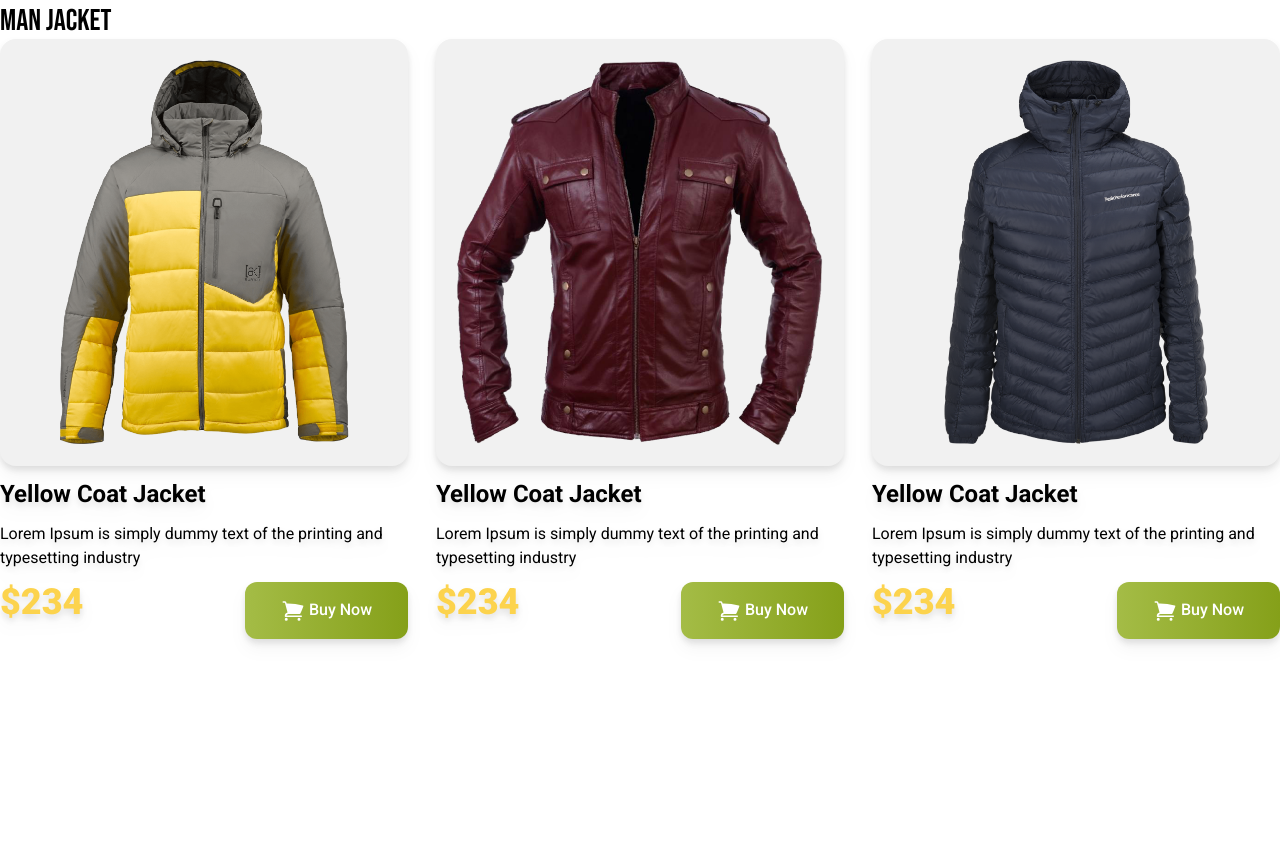
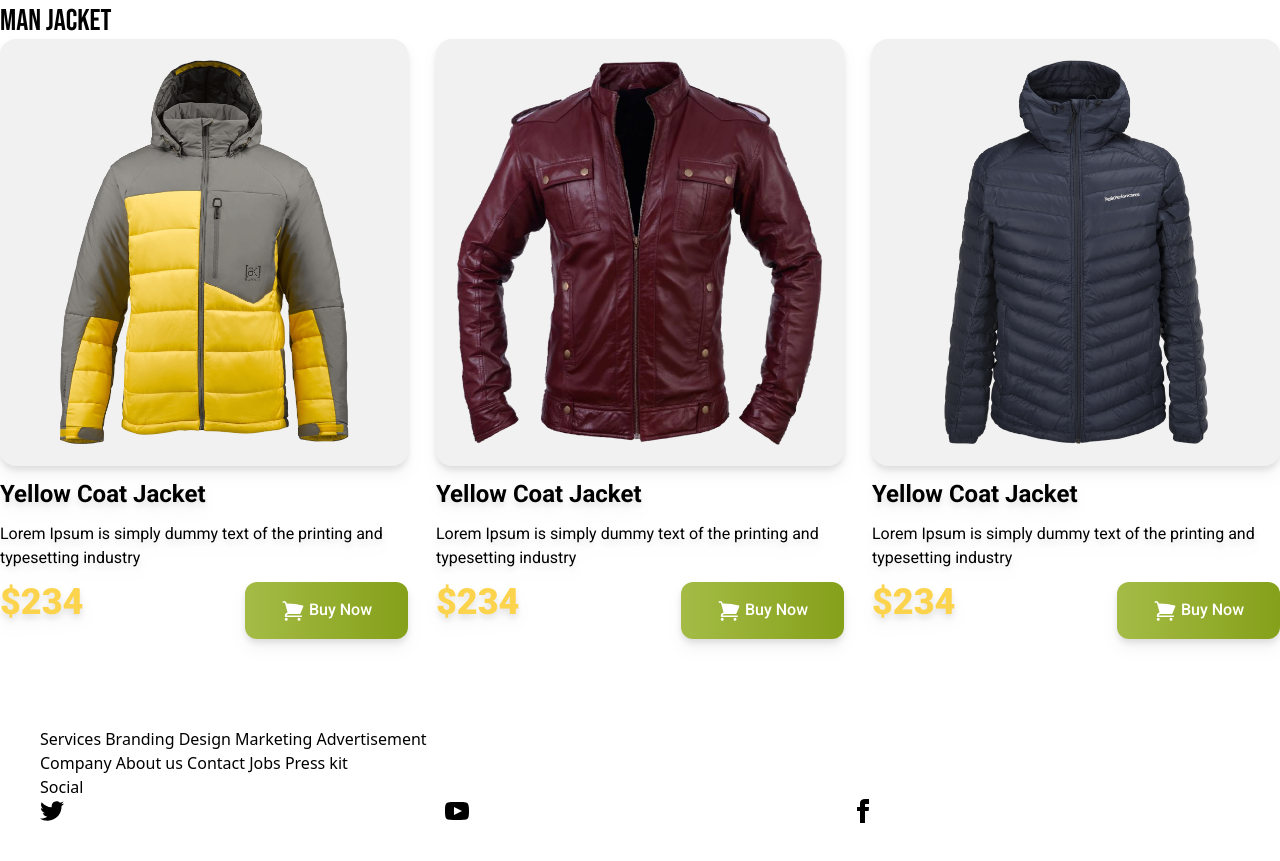
Before and after one commit to sohan-99/penguen-shop, a plain HTML site: page index.html in a window 1280 px wide. Shown: the part 1376-2237 px from the top of the page. Before the commit the page ends 2063 px from the top, so only its background shows below. Drawn offline with nearby package versions, Linux system fonts and the light colour scheme.

Commit message:
footer option

```diff
--- a/index.html
+++ b/index.html
@@ -159,8 +159,29 @@
     </div>
 </section>
     </main>
-    <footer>
-
-    </footer>
+    <footer class="footer p-10 bg-base-300 text-base-content">
+        <div>
+          <span class="footer-title">Services</span>
+          <a class="link link-hover">Branding</a>
+          <a class="link link-hover">Design</a>
+          <a class="link link-hover">Marketing</a>
+          <a class="link link-hover">Advertisement</a>
+        </div>
+        <div>
+          <span class="footer-title">Company</span>
+          <a class="link link-hover">About us</a>
+          <a class="link link-hover">Contact</a>
+          <a class="link link-hover">Jobs</a>
+          <a class="link link-hover">Press kit</a>
+        </div>
+        <div>
+          <span class="footer-title">Social</span>
+          <div class="grid grid-flow-col gap-4">
+            <a><svg xmlns="http://www.w3.org/2000/svg" width="24" height="24" viewBox="0 0 24 24" class="fill-current"><path d="M24 4.557c-.883.392-1.832.656-2.828.775 1.017-.609 1.798-1.574 2.165-2.724-.951.564-2.005.974-3.127 1.195-.897-.957-2.178-1.555-3.594-1.555-3.179 0-5.515 2.966-4.797 6.045-4.091-.205-7.719-2.165-10.148-5.144-1.29 2.213-.669 5.108 1.523 6.574-.806-.026-1.566-.247-2.229-.616-.054 2.281 1.581 4.415 3.949 4.89-.693.188-1.452.232-2.224.084.626 1.956 2.444 3.379 4.6 3.419-2.07 1.623-4.678 2.348-7.29 2.04 2.179 1.397 4.768 2.212 7.548 2.212 9.142 0 14.307-7.721 13.995-14.646.962-.695 1.797-1.562 2.457-2.549z"></path></svg></a>
+            <a><svg xmlns="http://www.w3.org/2000/svg" width="24" height="24" viewBox="0 0 24 24" class="fill-current"><path d="M19.615 3.184c-3.604-.246-11.631-.245-15.23 0-3.897.266-4.356 2.62-4.385 8.816.029 6.185.484 8.549 4.385 8.816 3.6.245 11.626.246 15.23 0 3.897-.266 4.356-2.62 4.385-8.816-.029-6.185-.484-8.549-4.385-8.816zm-10.615 12.816v-8l8 3.993-8 4.007z"></path></svg></a>
+            <a><svg xmlns="http://www.w3.org/2000/svg" width="24" height="24" viewBox="0 0 24 24" class="fill-current"><path d="M9 8h-3v4h3v12h5v-12h3.642l.358-4h-4v-1.667c0-.955.192-1.333 1.115-1.333h2.885v-5h-3.808c-3.596 0-5.192 1.583-5.192 4.615v3.385z"></path></svg></a>
+          </div>
+        </div>
+      </footer>
 </body>
 </html>
```
